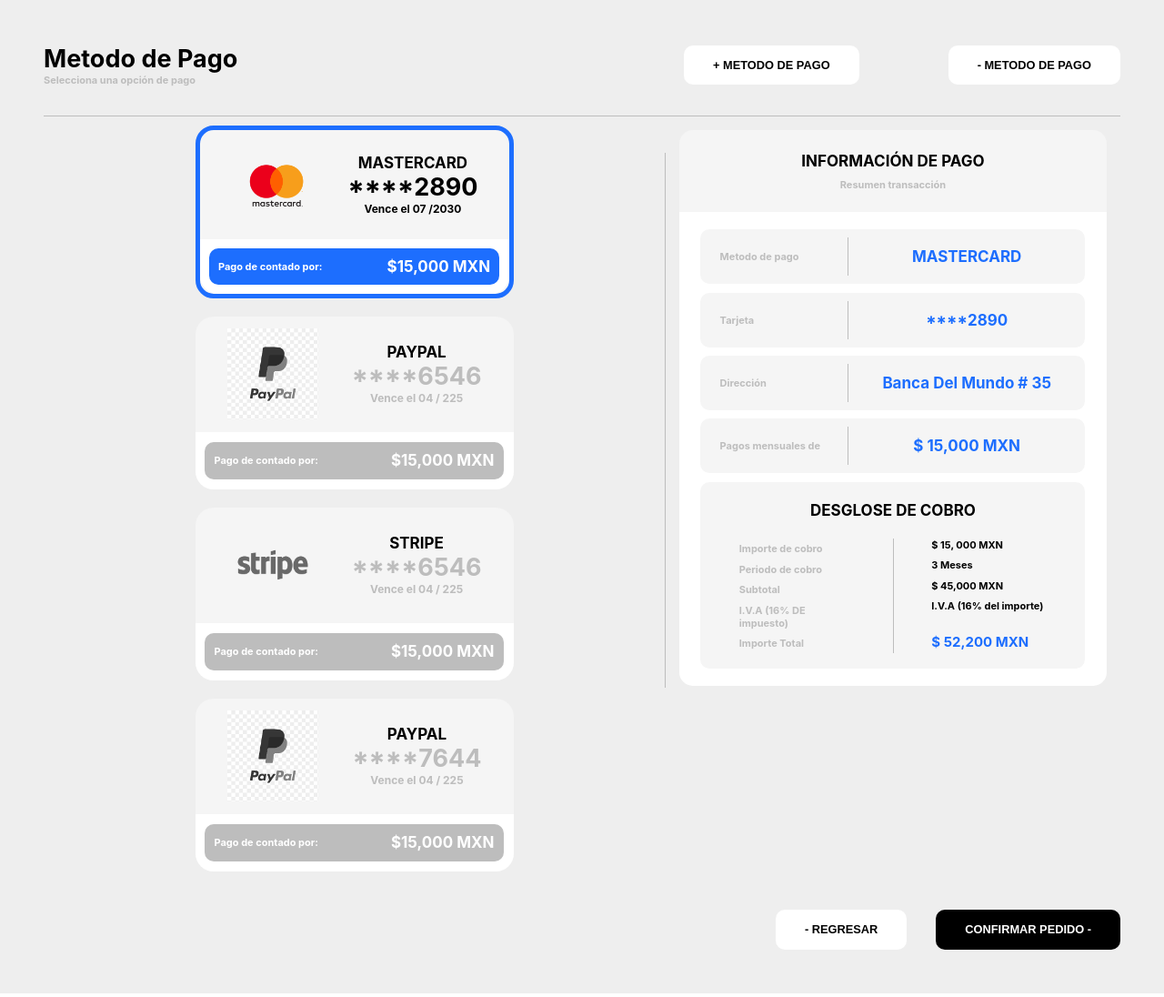
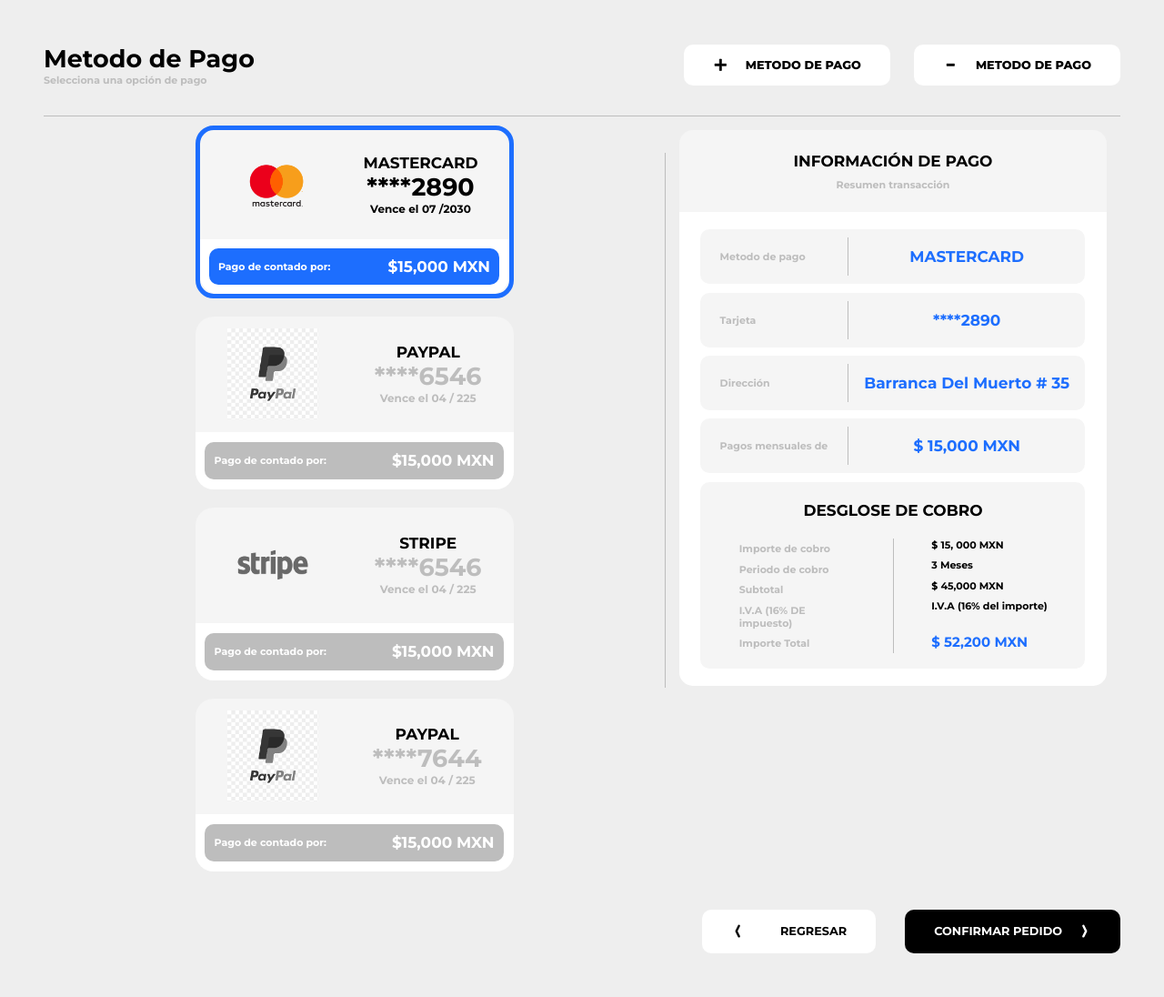
Before and after one commit to hectorruizlaph/payment-method, a React (Create React App) app: page / in a window 1280 px wide. Shown: the whole page at 91% size. Built offline with nearby package versions, Linux system fonts and the light colour scheme.

Commit message:
icons added

```diff
--- a/src/App.scss
+++ b/src/App.scss
@@ -1,5 +1,6 @@
 @import "./pages/payment-method-page";
-
+@import url('https://fonts.googleapis.com/css2?family=Montserrat:wght@300;400;500;600;700;800;900&display=swap');
 .App {
   min-height: 100vh;
+  font-family: 'Montserrat', sans-serif !important;
 }
--- a/src/components/Footer.js
+++ b/src/components/Footer.js
@@ -1,16 +1,56 @@
 import React from "react";
-// import img from "../images/test.jpeg";
+import { BsChevronCompactLeft, BsChevronCompactRight } from "react-icons/bs";
 
 function Footer() {
   return (
     <>
       <div className="payment-method-footer">
-      <div className="payment-method-footer__buttons-container">
-        <button><span> - </span> REGRESAR </button>
-        <button className="black-button"> CONFIRMAR PEDIDO <span> - </span></button>
+        <div className="payment-method-footer__buttons-container">
+          <button>
+            <div
+              style={{
+                display: "flex",
+                alignItems: "center",
+                justifyContent: "center",
+              }}
+            >
+              <BsChevronCompactLeft
+                style={{
+                  strokeWidth: "1.5",
+                  height: "1.5em",
+                  width: "1.2em",
+                }}
+              />
+              <span
+                style={{
+                  paddingLeft: "3em",
+                }}
+              >
+                REGRESAR
+              </span>
+            </div>
+          </button>
+          <button className="black-button">
+            <div
+              style={{
+                display: "flex",
+                alignItems: "center",
+                justifyContent: "center",
+              }}
+            >
+              CONFIRMAR PEDIDO
+              <BsChevronCompactRight
+                style={{
+                  strokeWidth: "1.5",
+                  height: "1.5em",
+                  width: "1.2em",
+                  paddingLeft: "1.3em",
+                }}
+              />
+            </div>
+          </button>
+        </div>
       </div>
-      </div>
-      {/* <img src={img} alt="test"/> */}
     </>
   );
 }
--- a/src/components/Header.js
+++ b/src/components/Header.js
@@ -1,4 +1,5 @@
 import React from "react";
+import { GoPlus, GoDash } from "react-icons/go";
 
 function Header() {
   return (
@@ -9,8 +10,44 @@
           <p>Selecciona una opción de pago</p>
         </div>
         <div className="payment-method-heder__buttons-container">
-          <button>+ METODO DE PAGO</button>
-          <button>- METODO DE PAGO</button>
+          <button>
+            <div
+              style={{
+                display: "flex",
+                alignItems: "center",
+                justifyContent: "center",
+              }}
+            >
+              <GoPlus
+                style={{
+                  strokeWidth: "0.7",
+                  height: "1.3em",
+                  width: "1.3em",
+                  paddingRight: "1.5em",
+                }}
+              />
+              METODO DE PAGO
+            </div>
+          </button>
+          <button>
+            <div
+              style={{
+                display: "flex",
+                alignItems: "center",
+                justifyContent: "center",
+              }}
+            >
+              <GoDash
+                style={{
+                  strokeWidth: "0.7",
+                  height: "1.3em",
+                  paddingRight: "1.5em",
+                  width: "1.3em",
+                }}
+              />
+              METODO DE PAGO
+            </div>
+          </button>
         </div>
       </div>
     </div>
--- a/src/components/PaymentInfo.js
+++ b/src/components/PaymentInfo.js
@@ -35,7 +35,7 @@
               <p>Dirección</p>
             </div>
             <div className="payment-method-info__data-item-right">
-              <h2>Banca Del Mundo # 35</h2>
+              <h2>Barranca Del Muerto # 35</h2>
             </div>
           </div>
           <div className="payment-method-info__data-item">
--- a/src/components/styles/_footer.scss
+++ b/src/components/styles/_footer.scss
@@ -19,8 +19,9 @@
   &__buttons-container button {
     display: inline-block;
     font-size: 0.8rem;
-    font-weight: 800;
+    font-weight: 700;
     padding: 0.9rem 2rem;
+    font-family: 'Montserrat', sans-serif;
     @media only screen and (max-width: $landscape-up) {
       padding: 0.9rem 1rem;
       margin-left: 1.5rem;
--- a/src/components/styles/_header.scss
+++ b/src/components/styles/_header.scss
@@ -40,6 +40,7 @@
     font-size: 0.8rem;
     font-weight: 800;
     padding: 0.9rem 2rem;
+    font-family: 'Montserrat', sans-serif;
     @media only screen and (max-width: $landscape-up) {
       padding: 0.9rem 1rem;
       margin-left: 1.5rem;
--- a/src/index.css
+++ b/src/index.css
@@ -1,9 +1,4 @@
 body, html {
   margin: 0;
-  font-family: -apple-system, BlinkMacSystemFont, 'Segoe UI', 'Roboto', 'Oxygen',
-    'Ubuntu', 'Cantarell', 'Fira Sans', 'Droid Sans', 'Helvetica Neue',
-    sans-serif;
-  -webkit-font-smoothing: antialiased;
-  -moz-osx-font-smoothing: grayscale;
-  display: block;
+  font-family: 'Montserrat', sans-serif;
 }
```
Also changed, not shown: src/data.js (added, +39 -0 lines).
